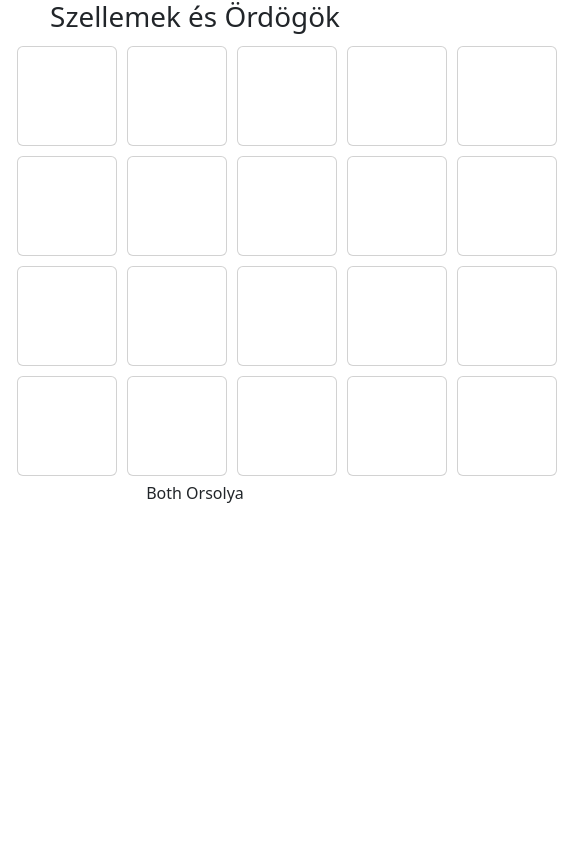
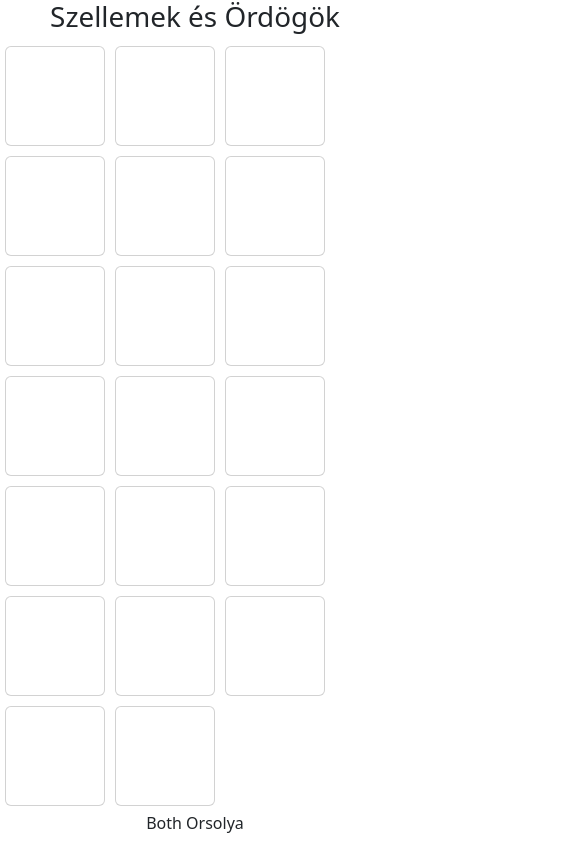
Before and after one commit to bHannah/SzellemekOrdogok, a plain HTML site: page index.html in a window 390 px wide. Shown: the whole page, 562 px wide, since content can reach past the window. Drawn offline with nearby package versions, Linux system fonts and the light colour scheme.

Commit message:
mostmár responsive :)

```diff
--- a/index.html
+++ b/index.html
@@ -13,7 +13,7 @@
 <body>
     <main class="container">
         <h1>Szellemek és Ördögök</h1>
-        <div class="jatekter"></div>
+        <div class="jatekter row"></div>
         <div class="vegeredmeny"></div>
     </main>
     <footer>
--- a/style.css
+++ b/style.css
@@ -10,12 +10,6 @@ body{
     margin: 5px;
 }
 
-.jatekter{
-    width: 550px;
-    overflow: hidden;
-    margin: auto;
-}
-
 h2{
     margin-bottom: 20px;
 }
--- a/view/Kartya.js
+++ b/view/Kartya.js
@@ -13,7 +13,7 @@ export default class Kartya{
     }
 
     kartyaMegjelenit(){
-        this.#szuloElem.append(`<div class="card col-sm kartya">${this.#obj}</div>`)
+        this.#szuloElem.append(`<div class="card col-sm-4 col-md-3 col-md-2 kartya">${this.#obj}</div>`)
     }
 
     #esemenyKezelo(){
```
